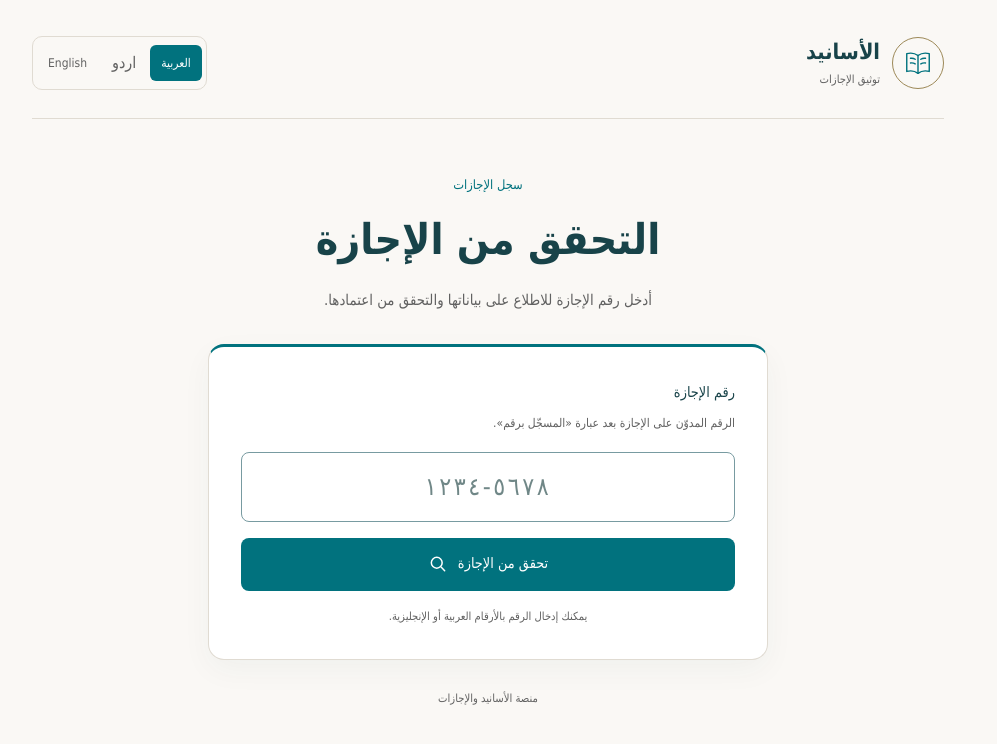
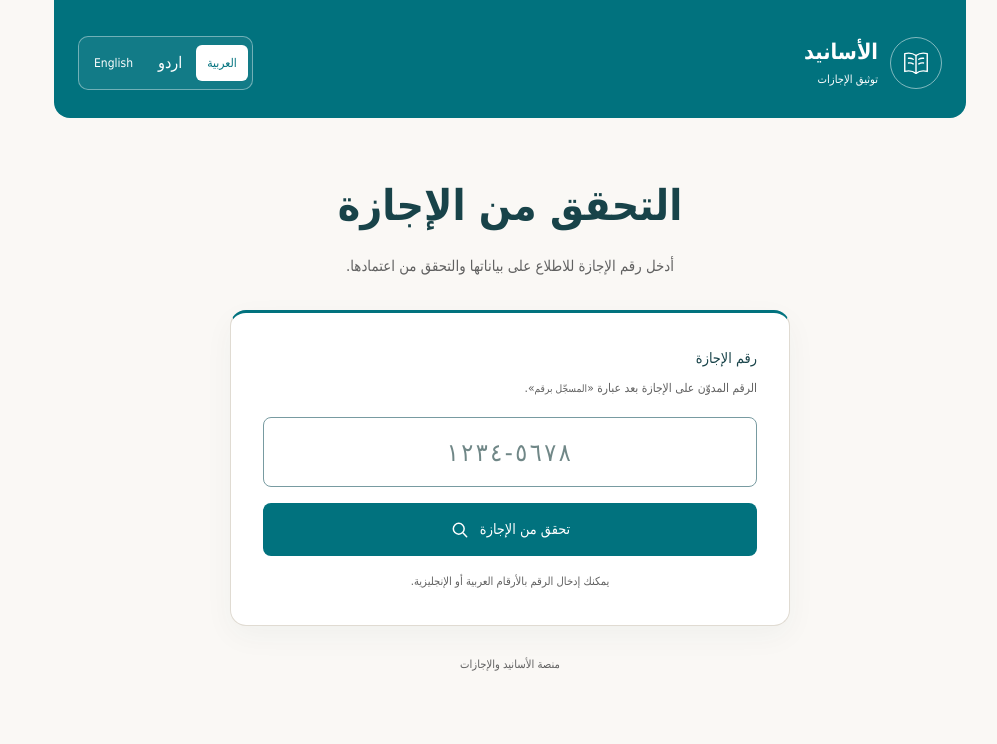
Before and after one commit to Muzakkir-ai/asaneed, a Next.js app: page / in a window 1280 px wide. Shown: the top 744 px of the page, without its empty margins (258-1255 px from the left). Built offline with nearby package versions, Linux system fonts and the light colour scheme; no server answers; a web font is replaced by a local one.

Commit message:
Refine checker header and Arabic phrase typography

```diff
--- a/app/globals.css
+++ b/app/globals.css
@@ -75,3 +75,12 @@ html[lang=ur] label,html[lang=ur] .verify-button { font-size:1.2rem; }
 html[lang=ur] .lookup-message p,html[lang=ur] dl>div { font-size:1.1rem; line-height:2.3; }
 html[lang=ur] .lookup-message h2 { font-size:1.4rem; }
 .language-switcher button[lang=ur] { font-size:1rem; }
+
+.arabic-phrase { font-family:'Readex Pro Variable',Tahoma,sans-serif; font-size:.85em; }
+.site-header { background:var(--accent); color:white; border:0; border-radius:0 0 16px 16px; padding-inline:24px; }
+.site-header .brand-subtitle,.site-header .brand-mark { color:white; }
+.site-header .brand-mark { border-color:#ffffff80; }
+.site-header .language-switcher { border-color:#ffffff66; background:#ffffff12; }
+.site-header .language-switcher button { color:white; }
+.site-header .language-switcher button[aria-pressed=true] { background:white; color:var(--accent); }
+.site-header .language-switcher button:hover:not(:disabled):not([aria-pressed=true]) { background:#ffffff22; color:white; }
--- a/app/page.tsx
+++ b/app/page.tsx
@@ -7,7 +7,7 @@ export default async function Home() {
  const t=messages[locale];
  return <div className="verification-page">
   <header className="site-header"><div className="brand"><div className="brand-mark" aria-hidden="true"><svg viewBox="0 0 32 32" fill="none"><path d="M16 8c-4-3-8-3-12-2v19c4-1 8-1 12 2 4-3 8-3 12-2V6c-4-1-8-1-12 2Z"/><path d="M16 8v19M8 11c2-.3 3.5 0 5 1M8 16c2-.3 3.5 0 5 1M19 12c1.5-1 3-1.3 5-1M19 17c1.5-1 3-1.3 5-1"/></svg></div><div><span className="brand-name">{t.brand}</span><span className="brand-subtitle">{t.subtitle}</span></div></div><LanguageSwitcher locale={locale}/></header>
-  <section className="checker-intro"><p className="eyebrow">{t.register}</p><h1>{t.heading}</h1><p className="intro-description">{t.introduction}</p></section>
+  <section className="checker-intro"><h1>{t.heading}</h1><p className="intro-description">{t.introduction}</p></section>
   <VerificationForm/>
   <footer className="site-footer">{t.footer}</footer>
  </div>;
--- a/app/verification-form.tsx
+++ b/app/verification-form.tsx
@@ -30,7 +30,7 @@ export default function VerificationForm() {
  return <section className="checker-card" aria-label={t.searchLabel}>
   <form onSubmit={submit} className="verification-form" aria-busy={loading}>
    <label htmlFor="ijazah-number">{t.number}</label>
-   <p id="number-hint" className="field-hint">{t.hint}</p>
+   <p id="number-hint" className="field-hint">{t.hint.split('المسجّل برقم').map((part,index)=><span key={index}>{index>0&&<bdi lang="ar" className="arabic-phrase">المسجّل برقم</bdi>}{part}</span>)}</p>
    <div className="number-input-wrap"><input id="ijazah-number" name="number" value={number} onChange={event=>{setNumber(event.target.value);setResult(null);setError('');setInvalid(false);}} dir="ltr" inputMode="numeric" autoComplete="off" spellCheck={false} maxLength={32} placeholder={locale==='en'?'1234-5678':'\u2066١٢٣٤\u2069-\u2066٥٦٧٨\u2069'} required disabled={loading} aria-describedby={error?'number-hint verification-error':'number-hint'} aria-invalid={invalid}/></div>
    <button type="submit" className="verify-button" disabled={loading}>{loading?<><span className="spinner" aria-hidden="true"/>{t.checking}</>:<>{t.verify}<svg aria-hidden="true" viewBox="0 0 24 24" fill="none"><circle cx="10.5" cy="10.5" r="6.5"/><path d="m16 16 4 4"/></svg></>}</button>
    <p className="input-note">{t.inputNote}</p>
```
